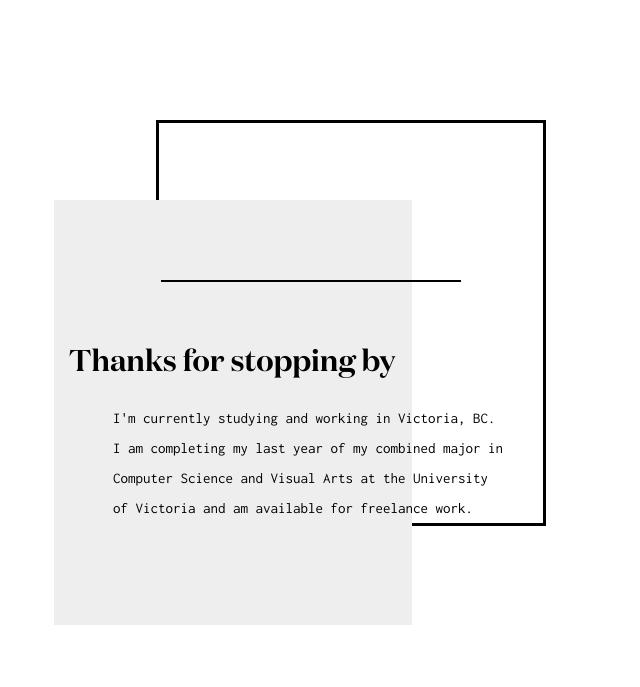
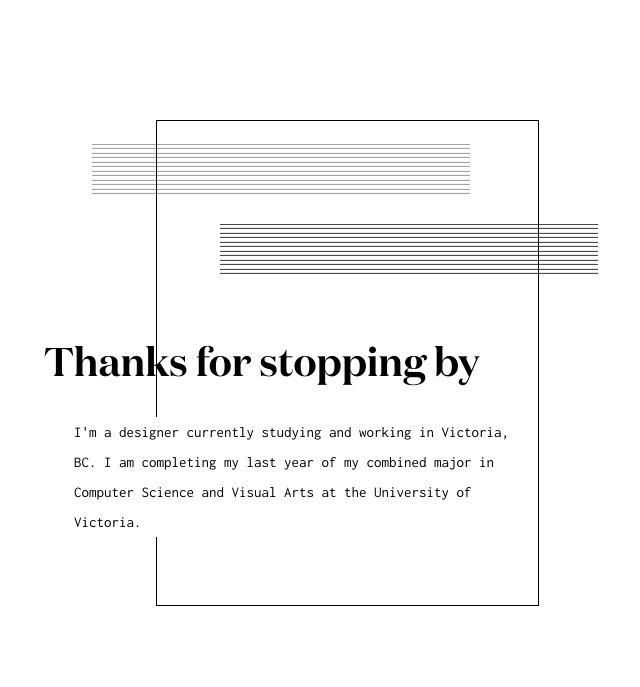
Before and after one commit to kelseyll/round-two, a plain HTML site: page index.html in a window 1280 px wide. Shown: the whole page, without its empty margins (356-996 px from the left). Drawn offline with Linux system fonts and the light colour scheme; files whose address does not match are found by name.

```diff
--- a/css/main.css
+++ b/css/main.css
@@ -25,12 +25,11 @@ body {
 .malovich {
     position: absolute;
     top: 15vh;
-    right: 43%;
     left: 40%;
-    width: 30%;
-    height: 400px;
+    width: 381px;
+    height: 484px;
     background-color: #fff;
-    border: 3px solid #000;
+    border: 1px solid #000;
 }
 
 .grey-rectangle {
@@ -38,9 +37,9 @@ body {
     top: 25vh;
     right: 35%;
     left: 32%;
-    width: 28%;
-    height: 425px;
-    background-color: #eee;
+    width: 378px;
+    height: 484px;
+    background-color: FFE9CD;
 }
 
 .hero-container {
@@ -48,17 +47,17 @@ body {
 }
 
 h1 {
-    font-size: 30px;
+    font-size: 40px;
     max-width: 600px;
-    padding-left: 10px;
     padding-top: 10%;
 }
 
 p {
+    background-color: #fff;
     font-size: 15px;
     font-family: 'Inconsolata';
     line-height: 2;
-    padding-left: 12%;
+    padding-left: 30px;
     max-width: 450px;
 }
 
@@ -69,21 +68,13 @@ p {
 
 .lines {
     position: absolute;
-    width: 300px;
-    top: 10vh;
-    left: 30%;
-    overflow: hidden;
+    top: 28vh;
+    left: 45%;
 }
 
-.line {
-    position: relative;
-    height: 1px;
-    background-color: #000;
+.more-lines {
+    opacity: 0.5;
+    position: absolute;
+    top: 18vh;
+    left: 35%;
 }
-
-.line-1 {
-    position: relative;
-    top: 3px;
-    height: 1px;
-    background-color: #000;
-}
--- a/index.html
+++ b/index.html
@@ -10,20 +10,16 @@
     <body>
         <div class="outer-container flex-center">
             <div class="malovich"></div>
-            <div class="grey-rectangle">
-            <div class="lines">
-                <div class="line"></div>
-                <div class="line"></div>
-            </div>
-            </div>
+            <div class="grey-rectangle"></div>
+            <img class="lines"src="images/lines.svg" alt="lines lol" />
+            <img class="more-lines"src="images/lines.svg" alt="more lines lol" />
             <div class="hero-container">
                 <h1>
                     Thanks for stopping by
                 </h1>
                 <p>
-                    I'm currently studying and working in Victoria, BC. I am completing my last year of my combined major
-                    in Computer Science and Visual Arts at the University of Victoria and am available for
-                    freelance work.
+                    I'm a designer currently studying and working in Victoria, BC. I am completing my last year of my
+                    combined major in Computer Science and Visual Arts at the University of Victoria.
                 </p>
             </div>
         </div>
```
Also changed, not shown: images/lines.svg (added).
